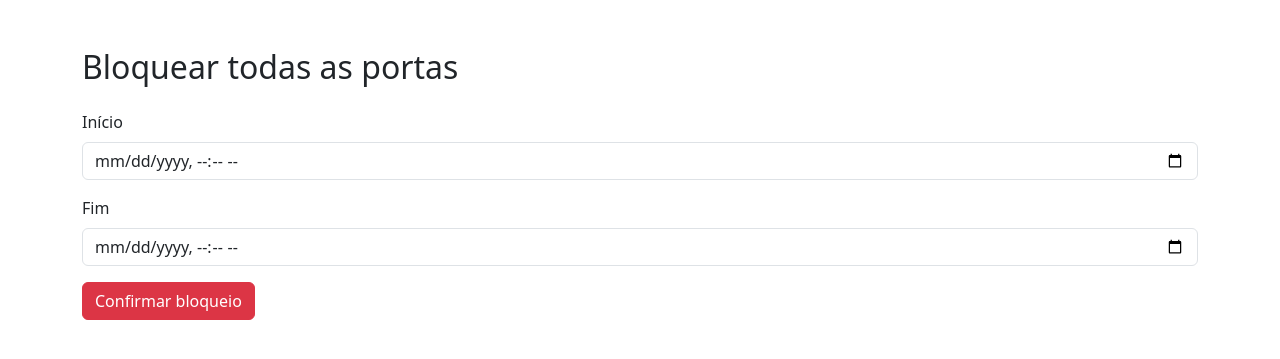
After one commit to guilhermedd/OGMR_final, a Flask app: page /bloquear_todos in a window 1280 px wide. The commit adds this page. Shown: the top 359 px of the page. Run offline with Flask 3, Linux system fonts and the light colour scheme; some libraries are stand-ins or nearby versions.

Commit message:
frontend finished

```diff
--- a/app.py
+++ b/app.py
@@ -1,4 +1,4 @@
-from flask import Flask, render_template
+from flask import Flask, render_template, request, redirect
 from dotenv import load_dotenv
 import os
 import psycopg2
@@ -8,7 +8,7 @@ import threading
 
 load_dotenv()
 
-INTERVALO = 10  # segundos
+INTERVALO = 1  # segundos
 
 app = Flask(__name__)
 
@@ -52,12 +52,86 @@ def atualizar_block_periodicamente():
             conn.commit()
             cursor.close()
             conn.close()
-            print(f"[{agora.strftime('%Y-%m-%d %H:%M:%S')}] Atualização feita.")
         except Exception as e:
             print(f"Erro ao atualizar: {e}")
         time.sleep(INTERVALO)
 
+def bloquear_porta(porta, inicio, fim):
+    conn = get_connection()
+    cursor = conn.cursor()
+    cursor.execute("""
+        UPDATE computadores
+        SET inicio = %s, fim = %s
+        WHERE porta = %s
+    """, (inicio, fim, porta))
+    conn.commit()
+    cursor.close()
+    conn.close()
 
+def bloquear_todas_portas(inicio, fim):
+    conn = get_connection()
+    cursor = conn.cursor()
+    cursor.execute("""
+        UPDATE computadores
+        SET inicio = %s, fim = %s
+        WHERE porta NOT IN (SELECT porta FROM mestres)
+    """, (inicio, fim))
+    conn.commit()
+    cursor.close()
+    conn.close()
+
+def desbloquear_todas_portas():
+    conn = get_connection()
+    cursor = conn.cursor()
+    cursor.execute("""
+        UPDATE computadores
+        SET inicio = NULL, fim = NULL, block = 0
+        WHERE porta NOT IN (SELECT porta FROM mestres)
+    """)
+    conn.commit()
+    cursor.close()
+    conn.close()
+
+@app.route('/desbloquear_todos', methods=['GET', 'POST'])
+def desbloquear_todos():
+    desbloquear_todas_portas()
+    return redirect('/')
+
+@app.route('/bloquear', methods=['GET', 'POST'])
+def bloquear():
+    if request.method == 'POST':
+        porta = request.form['porta']
+        inicio = request.form['inicio']
+        fim = request.form['fim']
+        bloquear_porta(porta, inicio, fim)
+        return redirect('/')  # Redireciona para a página principal
+    else:
+        porta = request.args.get('porta')
+        return render_template('bloquear.html', porta=porta)
+
+@app.route('/bloquear_todos', methods=['GET', 'POST'])
+def bloquear_todos():
+    if request.method == 'POST':
+        inicio = request.form['inicio']
+        fim = request.form['fim']
+        bloquear_todas_portas(inicio, fim)
+        return redirect('/')
+    return render_template('bloquear_todos.html')
+
+@app.route('/desbloquear', methods=['POST'])
+def desbloquear():
+    porta = request.form['porta']
+    conn = get_connection()
+    cursor = conn.cursor()
+    cursor.execute("""
+        UPDATE computadores
+        SET inicio = NULL, fim = NULL, block = 0
+        WHERE porta = %s
+    """, (porta,))
+    conn.commit()
+    cursor.close()
+    conn.close()
+    return redirect('/')
 
 @app.route("/")
 def index():
--- /dev/null
+++ b/templates/bloquear_todos.html
@@ -0,0 +1,24 @@
+<!DOCTYPE html>
+<html lang="pt-br">
+<head>
+    <meta charset="UTF-8">
+    <title>Bloquear Todas as Portas</title>
+    <link href="https://cdn.jsdelivr.net/npm/bootstrap@5.3.7/dist/css/bootstrap.min.css" rel="stylesheet">
+</head>
+<body>
+    <div class="container mt-5">
+        <h2 class="mb-4">Bloquear todas as portas</h2>
+        <form method="POST">
+            <div class="mb-3">
+                <label for="inicio" class="form-label">Início</label>
+                <input type="datetime-local" class="form-control" name="inicio" required>
+            </div>
+            <div class="mb-3">
+                <label for="fim" class="form-label">Fim</label>
+                <input type="datetime-local" class="form-control" name="fim" required>
+            </div>
+            <button type="submit" class="btn btn-danger">Confirmar bloqueio</button>
+        </form>
+    </div>
+</body>
+</html>
```
Also changed, not shown: templates/bloquear.html (added, +24 -0 lines), templates/index.html (+35 -3 lines), database.db.
